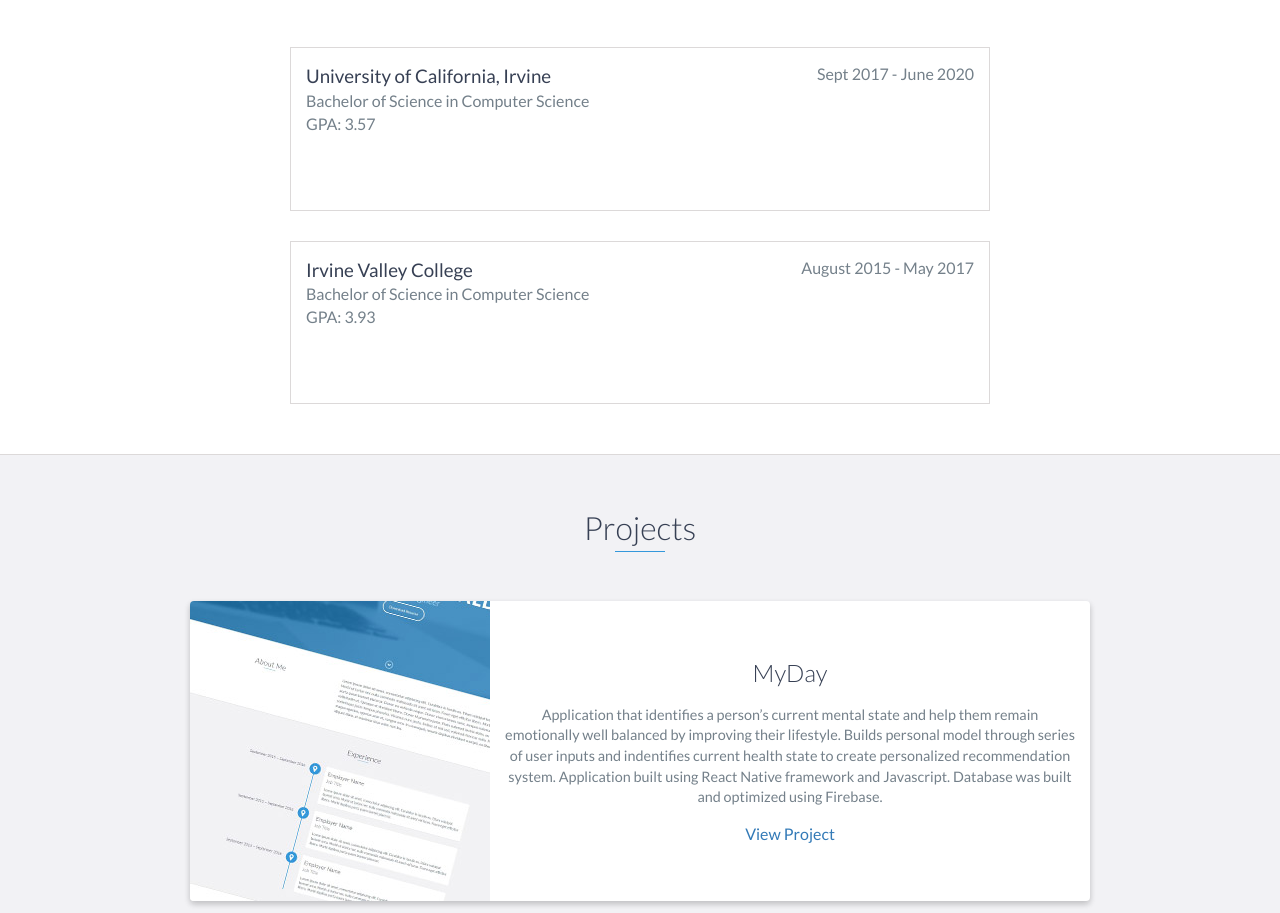
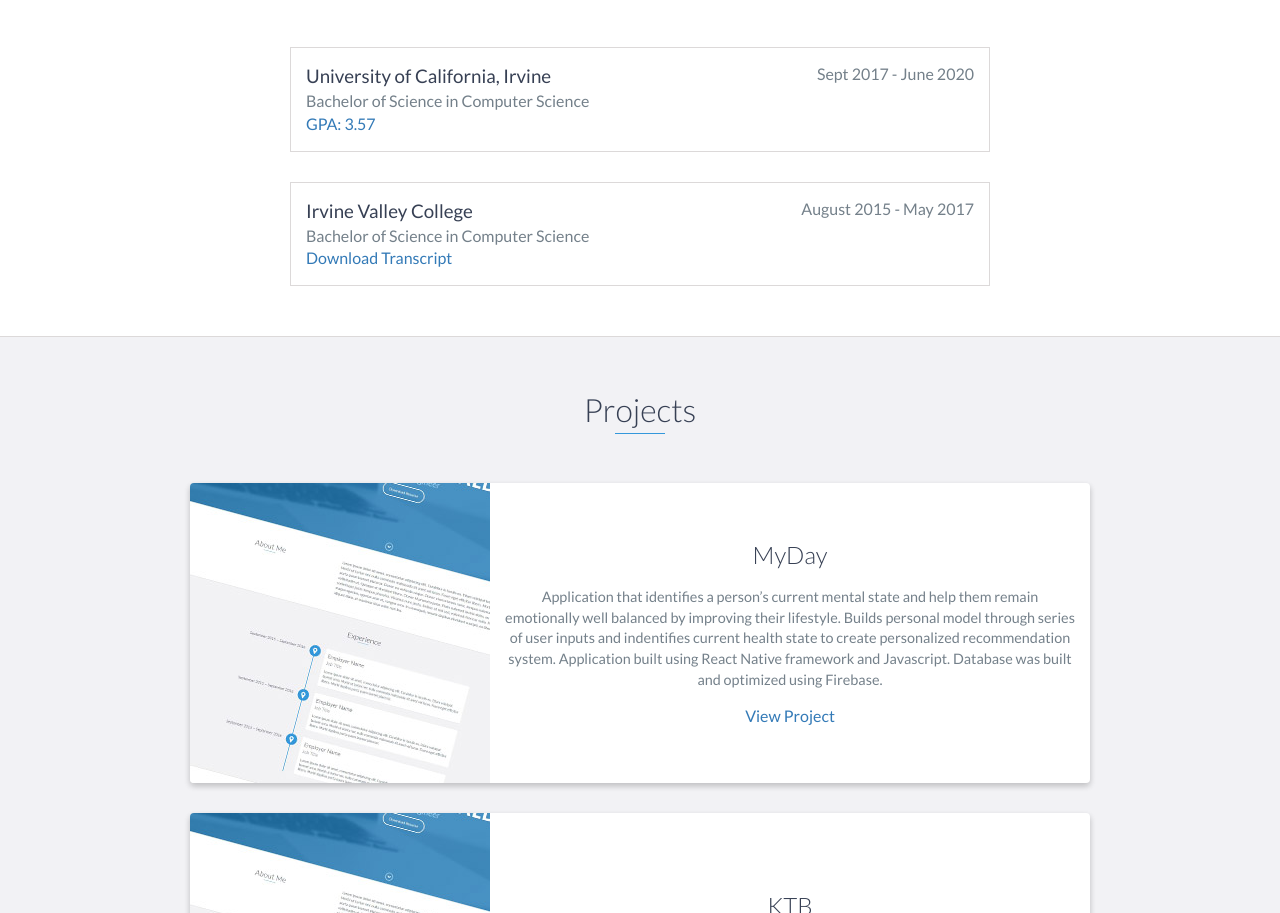
Before and after one commit to mkatabi/mkatabi.github.io, a plain HTML site: page index.html in a window 1280 px wide. Shown: the part 2598-3511 px from the top of the page. Drawn offline with nearby package versions, Linux system fonts and the light colour scheme.

Commit message:
transcripts added pt 5

```diff
--- a/index.html
+++ b/index.html
@@ -143,8 +143,9 @@
             <h3>University of California, Irvine</h3>
             <span class="education-date">Sept 2017 - June 2020</span>
             <h4>Bachelor of Science in Computer Science</h4>
-            <h4>GPA: 3.57</h4>
-            <a href="downloads\UCI%20Transcript.pdf" download="UCI%20Transcript.pdf" class="btn-rounded-white">Download Transcript</a>
+            <h4>
+                <a href="downloads\UCI%20Transcript.pdf" download="UCI%20Transcript.pdf">GPA: 3.57</a>
+            </h4>
         </div>
         <!-- End .education-block -->
 
@@ -152,8 +153,9 @@
             <h3>Irvine Valley College</h3>
             <span class="education-date">August 2015 - May 2017</span>
             <h4>Bachelor of Science in Computer Science</h4>
-            <h4>GPA: 3.93</h4>
-            <a href="downloads\IVC%20Transcript.pdf" download="IVC%20Transcript.pdf" class="btn-rounded-white">Download Transcript</a>
+            <h4>
+                <a href="downloads\IVC%20Transcript.pdf" download="IVC%20Transcript.pdf">Download Transcript</a>
+            </h4>
         </div>
         <!-- End .education-block -->
     </div>
```
